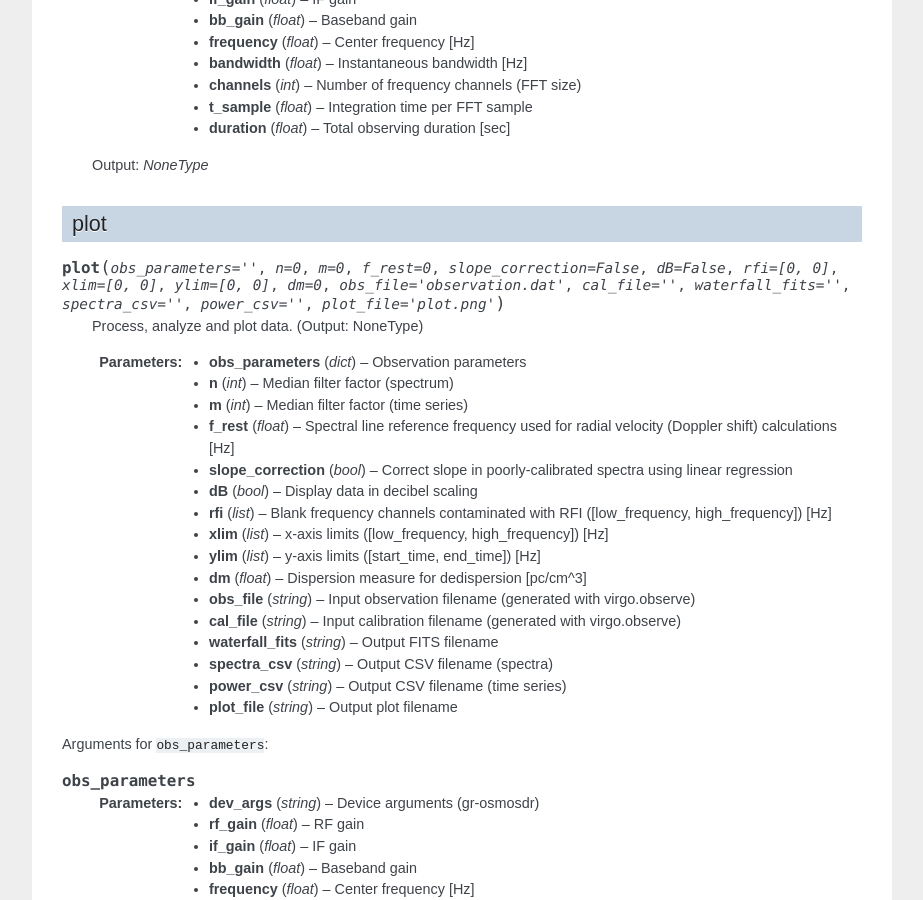
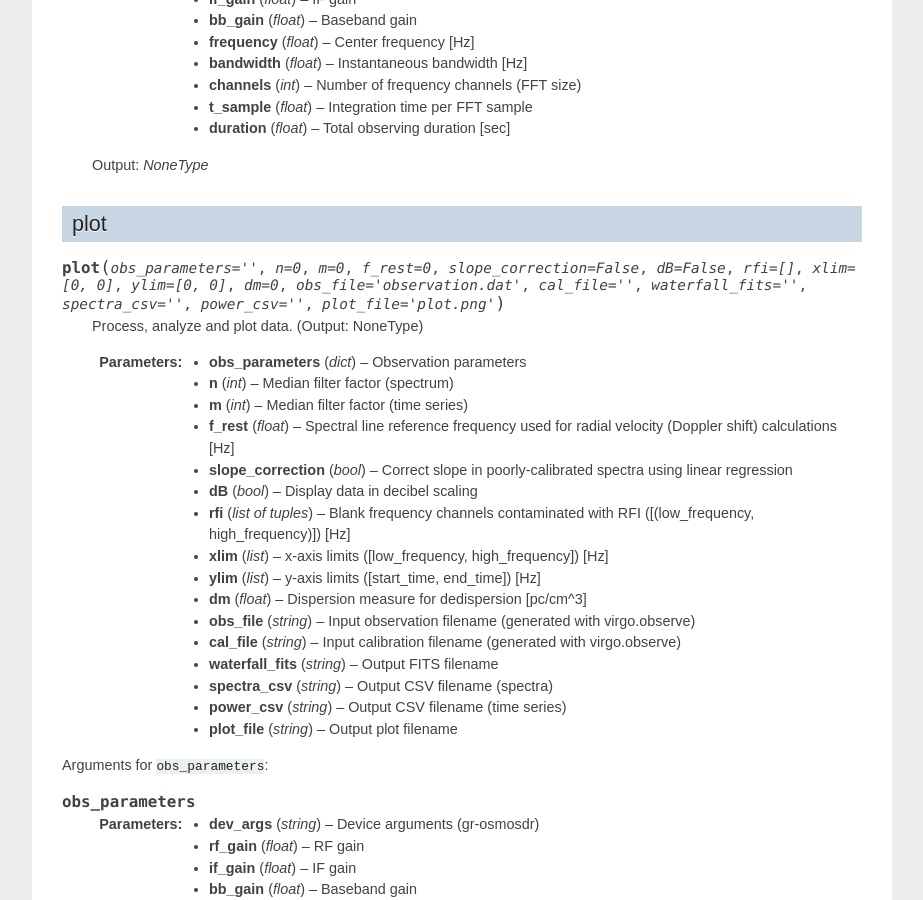
Before and after one commit to 0xCoto/Virgo, a Sphinx documentation site: the page built from docs/source/reference.rst, in a window 1280 px wide and 900 px high, scrolled down 4075 px. Shown: the whole window, without its empty margins (198-1121 px from the left). Built offline with Sphinx 7.4.7, drawn with Linux system fonts in a browser that asks for light colours.

Commit message:
added rfi documentation and updated version number

```diff
--- a/docs/source/examples.rst
+++ b/docs/source/examples.rst
@@ -32,7 +32,7 @@ using a low-cost RTL-SDR receiver:
 
     # Analyze data, mitigate RFI and export the data as a CSV file
     virgo.plot(obs_parameters=obs, n=20, m=35, f_rest=1420.4057517667e6,
-               obs_file='observation.dat', rfi=[1419.2e6, 1419.3e6],
+               obs_file='observation.dat', rfi=[(1419.2e6, 1419.3e6), (1420.8e6, 1419.9e6)],
                dB=True, spectra_csv='spectrum.csv', plot_file='plot.png')
 
 The above script will plot the position of the supernova remnant Cassiopeia A
@@ -41,7 +41,7 @@ receiver to the given observing parameters and acquire data.
 
 Once the observation is complete (60 sec in this case), the data will be
 automatically processed and analyzed, applying a median filter to both the time
-series and the frequency domain, and masking a channel range, ultimately supressing
+series and the frequency domain, and masking a channel range, ultimately suppressing
 radio-frequency interference. In this example, dB scaling is used, enabling
 the plot to support a wide dynamic range.
 
--- a/docs/source/reference.rst
+++ b/docs/source/reference.rst
@@ -283,7 +283,7 @@ Arguments for ``obs_parameters``:
 plot
 """"
 
-.. function:: plot(obs_parameters='', n=0, m=0, f_rest=0, slope_correction=False, dB=False, rfi=[0,0], xlim=[0,0], ylim=[0,0], dm=0, obs_file='observation.dat', cal_file='', waterfall_fits='', spectra_csv='', power_csv='', plot_file='plot.png')
+.. function:: plot(obs_parameters='', n=0, m=0, f_rest=0, slope_correction=False, dB=False, rfi=[], xlim=[0,0], ylim=[0,0], dm=0, obs_file='observation.dat', cal_file='', waterfall_fits='', spectra_csv='', power_csv='', plot_file='plot.png')
 
    Process, analyze and plot data. (Output: NoneType)
 
@@ -299,8 +299,8 @@ plot
    :type slope_correction: bool
    :param dB: Display data in decibel scaling
    :type dB: bool
-   :param rfi: Blank frequency channels contaminated with RFI ([low_frequency, high_frequency]) [Hz]
-   :type rfi: list
+   :param rfi: Blank frequency channels contaminated with RFI ([(low_frequency, high_frequency)]) [Hz]
+   :type rfi: list of tuples
    :param xlim: x-axis limits ([low_frequency, high_frequency]) [Hz]
    :type xlim: list
    :param ylim: y-axis limits ([start_time, end_time]) [Hz]
--- a/setup.py
+++ b/setup.py
@@ -5,7 +5,7 @@ with open("README.md", "r") as fh:
 
 setuptools.setup(
     name="astro-virgo",
-    version="3.7.0",
+    version="3.8.0",
     author="Apostolos Spanakis-Misirlis",
     author_email="0xcoto@protonmail.com",
     description="A Versatile Spectrometer for Radio Astronomy",
```
